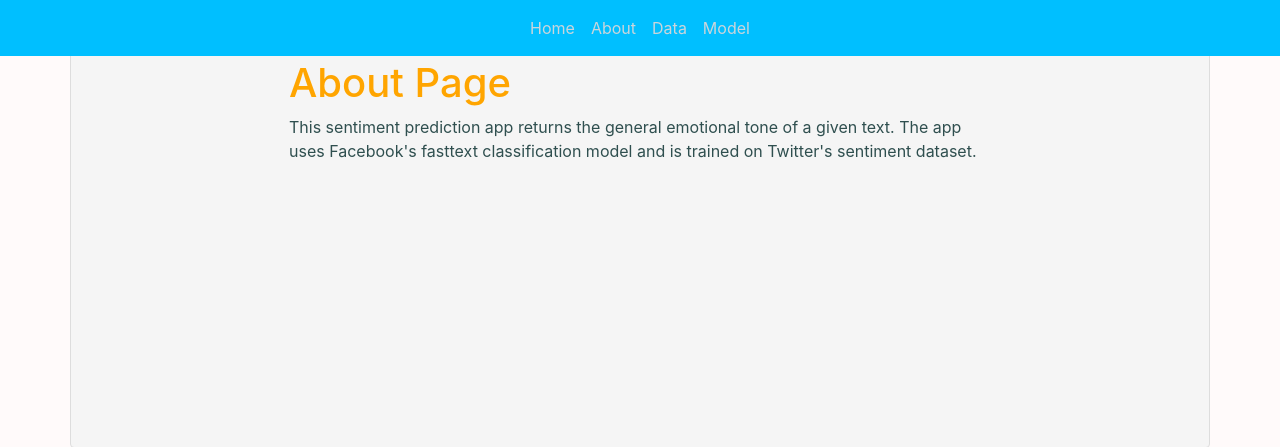
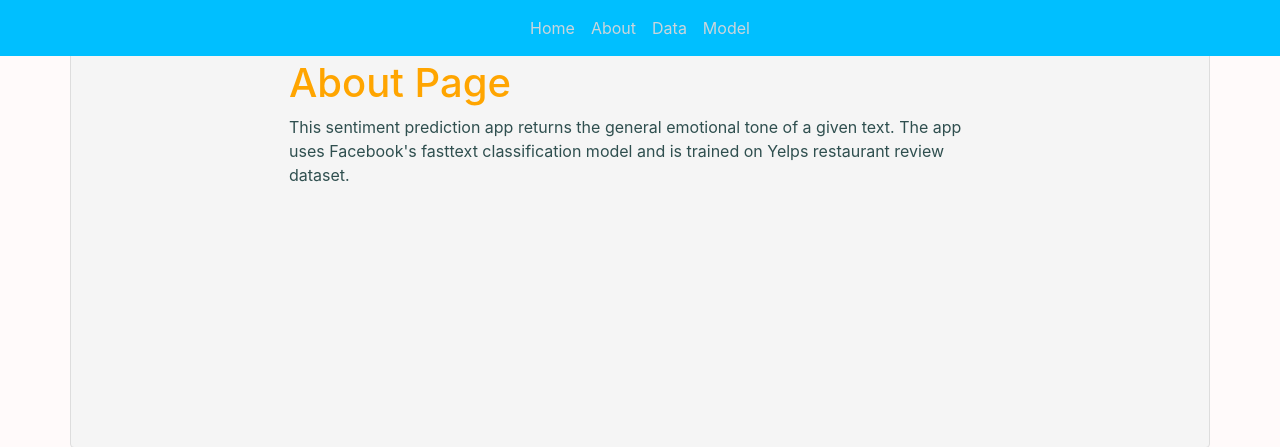
Before and after one commit to sabarishchockalingam2017/sentimentprediction, a Flask app: page /about in a window 1280 px wide. Shown: the top 447 px of the page. Run offline with Flask 2, Linux system fonts and the light colour scheme; parts of the project's set-up code (start-up, migrations or seed data) failed here and were passed over; some libraries are stand-ins or nearby versions.

Commit message:
updated about to say yelp instead of twitter

```diff
--- a/app/templates/about.html
+++ b/app/templates/about.html
@@ -3,6 +3,6 @@
     <section class="about-section">
         <h1 class="page_title">About Page</h1>
         <p> This sentiment prediction app returns the general emotional tone of a given text. The app uses
-        Facebook's fasttext classification model and is trained on Twitter's sentiment dataset.</p>
+        Facebook's fasttext classification model and is trained on Yelps restaurant review dataset.</p>
     </section>
 {% endblock content %}
```
